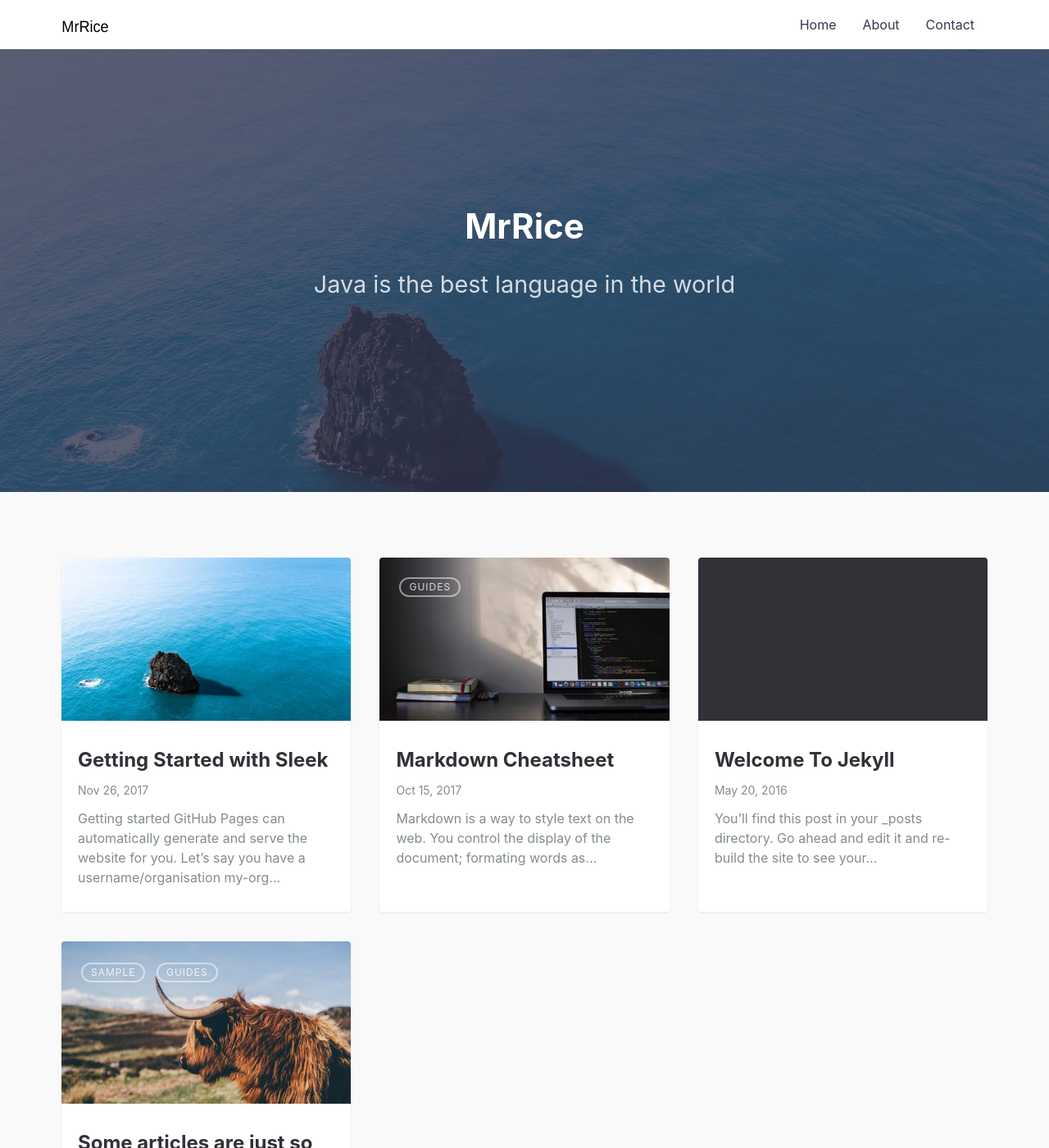
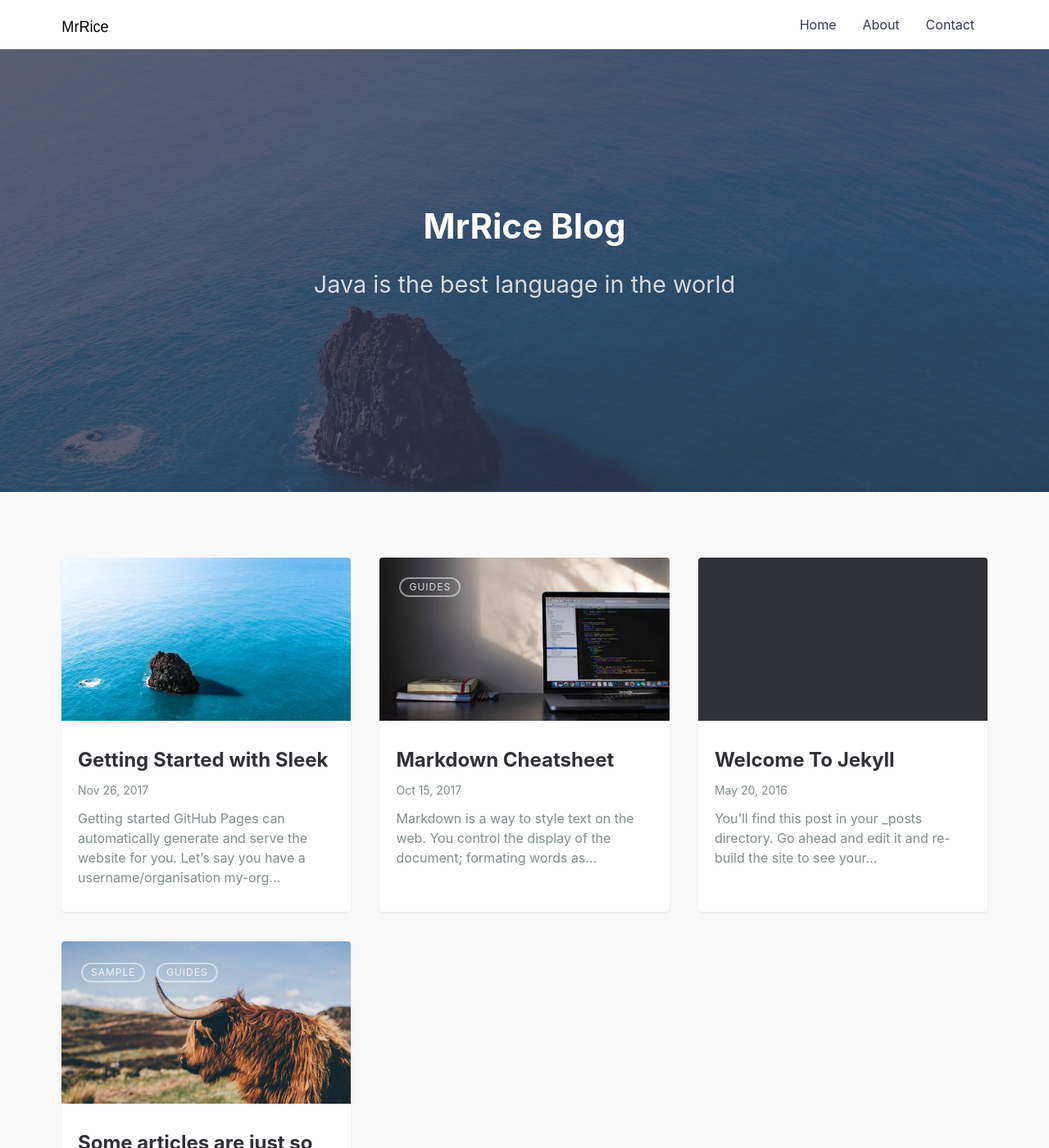
Before and after one commit to MrRice996/blog, a Jekyll site: the page built from index.md, in a window 1280 px wide and 1400 px high. Shown: the whole window at 82% size. Built offline with Jekyll 4.4.1, drawn with Linux system fonts in a browser that asks for light colours; some of the changed text lies outside the part shown.

Commit message:
删除不需要文件

```diff
--- a/_config.yml
+++ b/_config.yml
@@ -1,7 +1,7 @@
 # SITE CONFIGURATION
-title: MrRice # your site title
+title: MrRice Blog # your site title
 #baseurl 直接注释调的话  在本地和线上都正常，但是如果打开  则会冲突，本地的/blog可以访问 但是到线上要  /
-#项目中的  relative_url   相当于 baseurl
+#项目中的  relative_url   相当于 prepend: site.baseurl
 #baseurl: "/blog" #本地
 #baseurl: "/" #线上
 url: "https://mrrice.top"
--- a/_includes/card.html
+++ b/_includes/card.html
@@ -25,7 +30,7 @@
         </figure>
         {% endif %}
     </a>
-  <a class="post-card__inner" href="{{ relative_url }}">
+    <a class="post-card__inner" href="{{ post.url | relative_url }}">
         <div class="post-card__header">
             <h2>{{ post.title | strip_html | truncate: 50 }}</h2>
             {% assign date_format = site.sleek.date_format | default: "%b %-d, %Y" %}
--- a/_includes/head.html
+++ b/_includes/head.html
@@ -3,33 +3,9 @@
   <meta http-equiv="X-UA-Compatible" content="IE=edge">
   <meta name="viewport" content="width=device-width, initial-scale=1">
 
+  <title>{% if page.title %}{{ page.title }}{% else %}{{ site.title }}{% endif %}</title>
 
-  <link rel="apple-touch-icon" sizes="180x180" href="{{ '/assets/img/icons/apple-touch-icon.png?v=qA3OXqyw77' | relative_url }}">
-  <link rel="icon" type="image/png" sizes="32x32" href="{{'/assets/img/icons/favicon-32x32.png?v=qA3OXqyw77' | relative_url }}">
-  <link rel="icon" type="image/png" sizes="16x16" href="{{'/assets/img/icons/favicon-16x16.png?v=qA3OXqyw77' | relative_url }}">
-  <link rel="manifest" href="{{ '/assets/img/icons/manifest.json?v=qA3OXqyw77' | relative_url }}">
-  <link rel="mask-icon" href="{{ '/assets/img/icons/safari-pinned-tab.svg?v=qA3OXqyw77' | relative_url }}" color="#5bbad5">
-  <!--[if IE]><link rel="shortcut icon" href="/assets/img/icons/favicon.ico?v=qA3OXqyw77"><![endif]-->
-  <link rel="shortcut icon" href="{{ '/assets/img/icons/favicon.ico?v=qA3OXqyw77' | relative_url }}">
-  <meta name="apple-mobile-web-app-title" content="Sleek">
-  <meta name="application-name" content="Sleek">
-  <meta name="msapplication-config" content="{{ '/assets/img/icons/browserconfig.xml?v=qA3OXqyw77' | relative_url }}">
-  <meta name="theme-color" content="#ffffff">
-
-  {% if site.google_tag_manager %}
-
-  {% include gtm.html %}
-
-  {% endif %}
-
-  <style class="inlineCSS">
-
-    {% include critical.css %}
-
-  </style>
-  <link rel="preload" href="{{ '/assets/css/main.css' | relative_url }}" as="style" onload="this.rel='stylesheet'">
-  <noscript><link rel="stylesheet" href="{{ '/assets/css/main.css' | relative_url }}"></noscript>
-  <script type="text/javascript">
-   {% include loadCss.js %}
-  </script>
+  <!--  prepend 将指定的字符串添加到另一个字符串的开头-->
+  <link rel="stylesheet" href="{{ '/assets/css/main.css' | prepend: site.baseurl }}">
+  <link rel="shortcut icon" href="{{ '/favicon.ico' | prepend: site.baseurl }}">
 </head>
--- a/_includes/loadCss.js
+++ /dev/null
@@ -1,9 +0,0 @@
-/*! loadCSS. [c]2017 Filament Group, Inc. MIT License */
-(function(w){"use strict";if(!w.loadCSS){w.loadCSS=function(){}}
-var rp=loadCSS.relpreload={};rp.support=(function(){var ret;try{ret=w.document.createElement("link").relList.supports("preload")}catch(e){ret=!1}
-return function(){return ret}})();rp.bindMediaToggle=function(link){var finalMedia=link.media||"all";function enableStylesheet(){link.media=finalMedia}
-if(link.addEventListener){link.addEventListener("load",enableStylesheet)}else if(link.attachEvent){link.attachEvent("onload",enableStylesheet)}
-setTimeout(function(){link.rel="stylesheet";link.media="only x"});setTimeout(enableStylesheet,3000)};rp.poly=function(){if(rp.support()){return}
-var links=w.document.getElementsByTagName("link");for(var i=0;i<links.length;i++){var link=links[i];if(link.rel==="preload"&&link.getAttribute("as")==="style"&&!link.getAttribute("data-loadcss")){link.setAttribute("data-loadcss",!0);rp.bindMediaToggle(link)}}};if(!rp.support()){rp.poly();var run=w.setInterval(rp.poly,500);if(w.addEventListener){w.addEventListener("load",function(){rp.poly();w.clearInterval(run)})}else if(w.attachEvent){w.attachEvent("onload",function(){rp.poly();w.clearInterval(run)})}}
-if(typeof exports!=="undefined"){exports.loadCSS=loadCSS}
-else{w.loadCSS=loadCSS}}(typeof global!=="undefined"?global:this))
--- a/index.md
+++ b/index.md
@@ -1,9 +1,8 @@
 ---
+layout: default
 #
 # You don't need to edit this file, it's empty on purpose.
 # Edit sleeks's default layout instead if you wanna make some changes
 # See: https://jekyllrb.com/docs/themes/#overriding-theme-defaults
 #
-layout: default
-title: Sleek Jekyll Theme
 ---
```
Also changed, not shown: other parts of _includes/card.html (+9 -4 lines), assets/img/icons/browserconfig.xml (deleted, +0 -9 lines), assets/img/favicon.jpg (deleted), assets/img/icons/android-chrome-192x192.png (deleted), assets/img/icons/android-chrome-256x256.png (deleted), assets/img/icons/apple-touch-icon.png (deleted), assets/img/icons/favicon-16x16.png (deleted), assets/img/icons/favicon-32x32.png (deleted), assets/img/icons/favicon.ico (deleted), assets/img/icons/icon-github.svg (deleted), assets/img/icons/icon-instagram.svg (deleted), assets/img/icons/icon-twitter.svg (deleted), assets/img/icons/manifest.json (deleted), assets/img/icons/mstile-150x150.png (deleted), 2 more files. Lines whose indentation alone changed are shown as unchanged.
